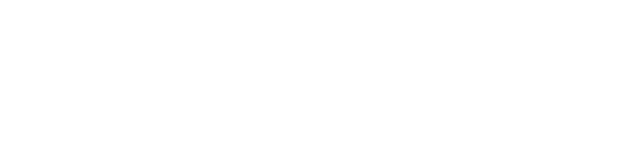
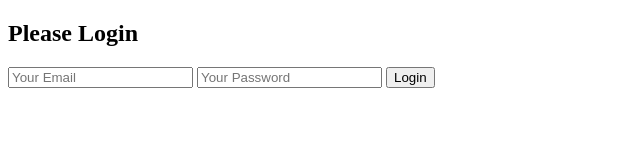
Before and after one commit to ProdipKumarShil/PH-practice-login-form, a plain HTML site: page index.html in a window 1280 px wide. Shown: the whole page, without its empty margins (0-640 px from the left). Drawn offline with Linux system fonts and the light colour scheme.

Commit message:
form html added

```diff
--- a/index.html
+++ b/index.html
@@ -1,12 +1,26 @@
 <!DOCTYPE html>
 <html lang="en">
+
 <head>
     <meta charset="UTF-8">
     <meta http-equiv="X-UA-Compatible" content="IE=edge">
     <meta name="viewport" content="width=device-width, initial-scale=1.0">
     <title>Login-form</title>
+
 </head>
+
 <body>
+    <header></header>
+    <section class="login-section">
+        <div class="login-container">
+            <h2>Please Login</h2>
+            <form action="" class="login-form">
+                <input type="email" name="" id="" placeholder="Your Email" required>
+                <input type="password" name="" id="" placeholder="Your Password" required>
+                <input type="submit" name="" id="" value="Login">
+            </form>
+        </div>
+    </section>
+</body>
 
-</body>
 </html>
```
